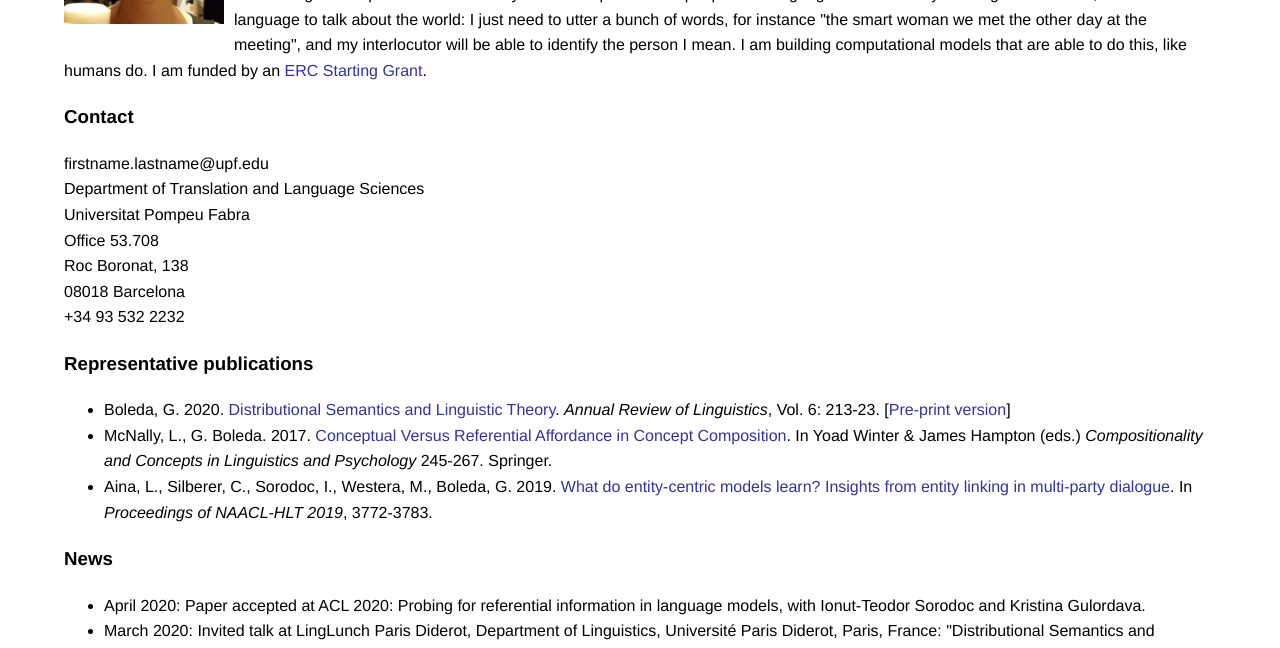
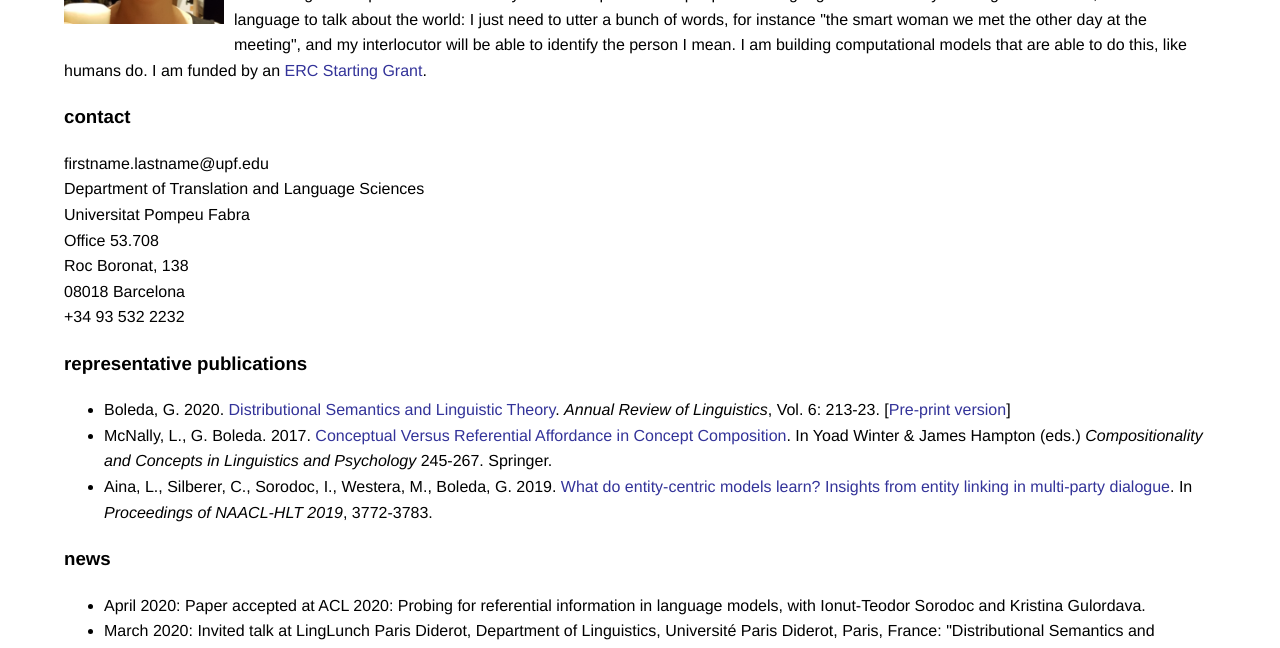
Before and after one commit to gboleda/gboleda.github.io, a Jekyll site: the page built from index.html, in a window 1280 px wide. Shown: the part 239-887 px from the top of the page. Built offline with Jekyll 4.4.1, drawn with Linux system fonts in a browser that asks for light colours.

Commit message:
minor fixes

```diff
--- a/index.html
+++ b/index.html
@@ -18,7 +18,7 @@ for instance "the smart woman we met the other day at the meeting", and my inter
 I mean. I am building computational models that are able to do this, like humans do.
   I am funded by an <a href="https://www.upf.edu/web/amore">ERC Starting Grant</a>.</p>
 
-<h3>Contact</h3>
+<h3>contact</h3>
 <p>firstname.lastname@upf.edu<br>
 Department of Translation and Language Sciences<br>
   Universitat Pompeu Fabra<br>
@@ -28,7 +28,7 @@ Roc Boronat, 138<br>
 +34 93 532 2232
 </p>
 
-<h3>Representative publications</h3>
+<h3>representative publications</h3>
 <ul>
 <li>Boleda, G. 2020.
 	<a href="http://www.annualreviews.org/eprint/49J5VEMAMTAXAHVCUVDF/full/10.1146/annurev-linguistics-011619-030303">
@@ -42,7 +42,7 @@ In <i>Proceedings of NAACL-HLT 2019</i>, 3772-3783.
 </li>
 </ul>
 
-<h3>News</h3>
+<h3>news</h3>
 <ul>
   <li>April 2020: Paper accepted at ACL 2020: Probing for referential information in language models, with Ionut-Teodor Sorodoc and Kristina Gulordava.
   <li>March 2020: Invited talk at LingLunch Paris Diderot, Department of Linguistics, Université Paris Diderot, Paris, France: "Distributional Semantics and Linguistic Theory".
```
Also changed, not shown: bio.md (added, +8 -0 lines).
